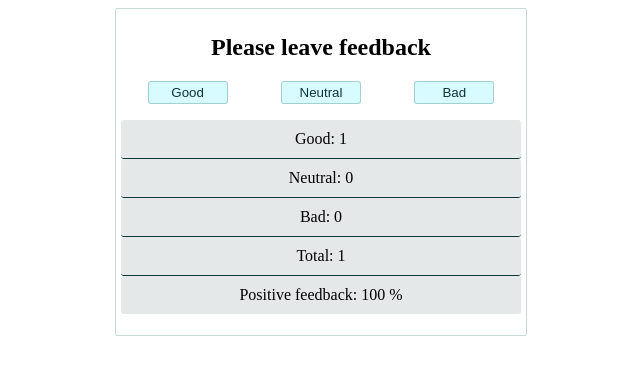
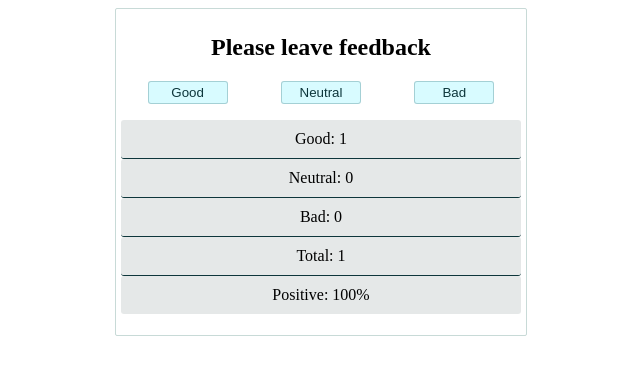
Before and after one commit to OlhaBaturina/goit-react-hw-04-hooks-feedback, a React (Create React App) app: page / in a window 1280 px wide. Both pictures are taken after a click on the button "Good". Shown: the top 374 px of the page, without its empty margins (319-959 px from the left). Built offline with nearby package versions, Linux system fonts and the light colour scheme.

Commit message:
Выносит статистику в компонент

```diff
--- a/src/Components/App.js
+++ b/src/Components/App.js
@@ -2,6 +2,7 @@ import React, { useState, useEffect } from "react";
 import s from "./App.module.css";
 import { FeedbackOptions } from "./FeedbackOptions/FeedbackOptions";
 import { Notification } from "./Notification/Notification";
+import { Statistics } from "./Statistics/Statistics";
 
 export default function App() {
   const [good, setGood] = useState(0);
@@ -9,6 +10,8 @@ export default function App() {
   const [bad, setBad] = useState(0);
   const [total, setTotal] = useState(1);
   const [positivePercentage, setPositivePercentage] = useState(0);
+
+  const feedbackValue = ["Good", "Neutral", "Bad"];
 
   const handleStateIncrement = (e) => {
     const value = e.target.textContent.toLowerCase();
@@ -41,21 +44,19 @@ export default function App() {
       <h2 className={s.mainTitle}>Please leave feedback</h2>
       <FeedbackOptions
         increment={handleStateIncrement}
-        feedback={["Good", "Neutral", "Bad"]}
+        feedback={feedbackValue}
       />
 
       {total === 0 ? (
         <Notification message={"No feedback given"} />
       ) : (
-        <ul className={s.List}>
-          <li className={s.TitleList}>Good: {good}</li>
-          <li className={s.TitleList}>Neutral: {neutral}</li>
-          <li className={s.TitleList}>Bad: {bad}</li>
-          <li className={s.TitleList}>Total: {total}</li>
-          <li className={s.TitleList}>
-            Positive feedback: {positivePercentage} %
-          </li>
-        </ul>
+        <Statistics
+          Good={good}
+          Neutral={neutral}
+          Bad={bad}
+          Total={total}
+          Positive={positivePercentage}
+        />
       )}
     </div>
   );
--- a/src/Components/App.module.css
+++ b/src/Components/App.module.css
@@ -6,35 +6,3 @@
   border: 1px solid rgba(42, 112, 97, 0.253);
   border-radius: 2px;
 }
-.button:hover {
-  transform: scale(1.1);
-}
-
-.TitleList {
-  /* margin-bottom: 15px; */
-  padding: 10px;
-  text-align: center;
-  background-color: rgba(46, 67, 68, 0.123);
-  border-radius: 3px;
-}
-
-.TitleList:not(:last-child) {
-  border-bottom: 1px solid rgb(13, 54, 59);
-}
-
-.TitleList p {
-  margin: 5px;
-  padding: 0;
-}
-
-.List {
-  list-style: none;
-  margin: 10;
-  padding: 0;
-}
-
-.message {
-  margin: 40px auto;
-  font-size: 20px;
-  color: rgba(255, 0, 140, 0.527);
-}
--- a/src/Components/Statistics/Statistics.js
+++ b/src/Components/Statistics/Statistics.js
@@ -1,31 +1,16 @@
 import React from "react";
-import PropTypes from "prop-types";
+// import PropTypes from "prop-types";
 import s from "./Statistics.module.css";
 
 export const Statistics = (props) => {
   return (
     <ul className={s.List}>
-      {Object.keys(props).map((data) => {
-        return (
-          <li className={s.TitleList} key={data}>
-            <p>
-              {data}:{" "}
-              <span>
-                {props[data]}
-                {data === "positivePercentage" && "%"}
-              </span>
-            </p>
-          </li>
-        );
-      })}
+      {Object.keys(props).map((prop) => (
+        <li className={s.TitleList} key={prop}>
+          {prop}: {props[prop]}
+          {prop === "Positive" && "%"}
+        </li>
+      ))}
     </ul>
   );
 };
-
-Statistics.propTypes = {
-  good: PropTypes.number.isRequired,
-  neutral: PropTypes.number.isRequired,
-  bad: PropTypes.number.isRequired,
-  total: PropTypes.number.isRequired,
-  positivePercentage: PropTypes.string.isRequired,
-};
--- a/src/Components/Statistics/Statistics.module.css
+++ b/src/Components/Statistics/Statistics.module.css
@@ -1,9 +1,13 @@
 .TitleList {
-  margin-bottom: 15px;
-  padding: 2px;
+  /* margin-bottom: 15px; */
+  padding: 10px;
   text-align: center;
-  background-color: rgba(46, 67, 68, 0.432);
+  background-color: rgba(46, 67, 68, 0.123);
   border-radius: 3px;
+}
+
+.TitleList:not(:last-child) {
+  border-bottom: 1px solid rgb(13, 54, 59);
 }
 
 .TitleList p {
```
